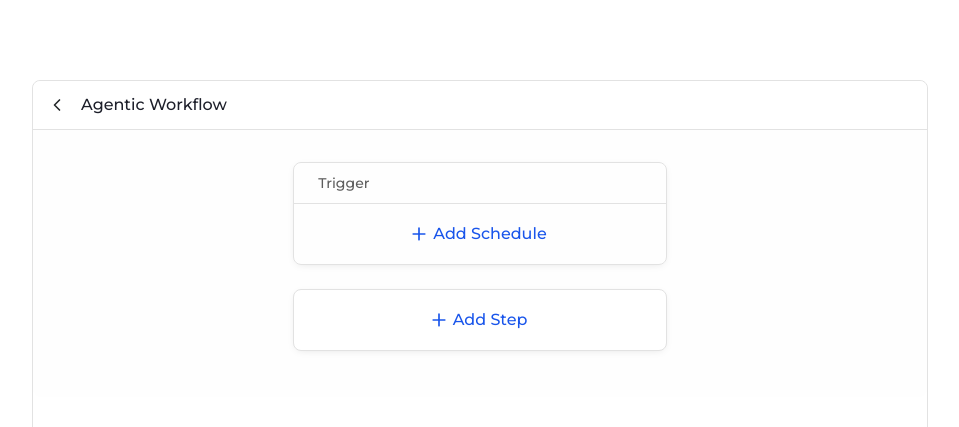
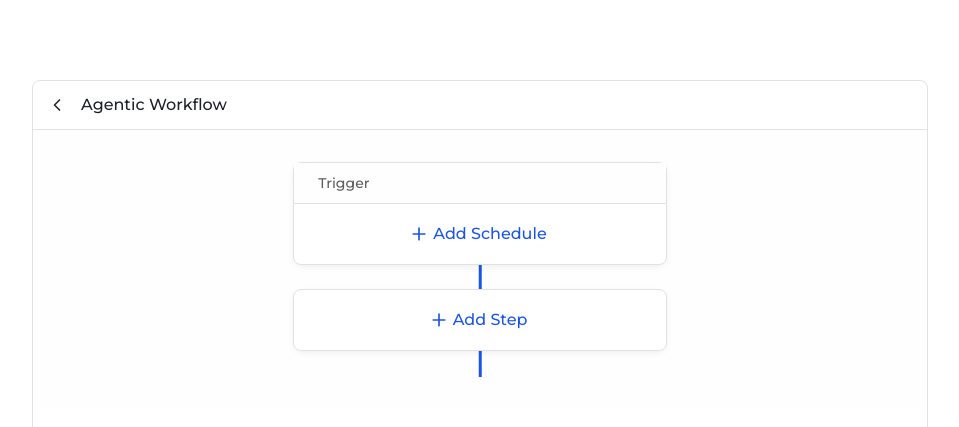
Before and after one commit to wjlee299/frontend-intern-assessment, a Next.js app: page / in a window 1280 px wide. Shown: the top 427 px of the page, without its empty margins (160-1119 px from the left). Built offline with nearby package versions, Linux system fonts and the light colour scheme.

Commit message:
Added pipeline blue line design, edited Menu template to take in children as props, added configOptions as Action interface property

```diff
--- a/app/components/configmenu/AddStepMenu.tsx
+++ b/app/components/configmenu/AddStepMenu.tsx
@@ -3,10 +3,11 @@ import MenuTemplate from "./MenuTemplate";
 import { useWorkflowContext } from "@/app/contexts/WorkflowContext";
 
 const AddStepMenu = () => {
-  const { addWorkflowStep, deleteWorkflowStep, reorderWorkflowStep } = useWorkflowContext();
+  const { addWorkflowStep, deleteWorkflowStep, reorderWorkflowStep } =
+    useWorkflowContext();
   return (
     <div>
-      <MenuTemplate menuTitle="Add a step"></MenuTemplate>
+      <MenuTemplate menuTitle="Add a step">
         <div className="flex gap-3">
           <button
             onClick={() => addWorkflowStep("Extract")}
@@ -35,6 +36,7 @@ const AddStepMenu = () => {
             Reorder Task at index 1 to index 3
           </button>
         </div>
+      </MenuTemplate>
     </div>
   );
 };
--- a/app/components/configmenu/MenuTemplate.tsx
+++ b/app/components/configmenu/MenuTemplate.tsx
@@ -3,10 +3,11 @@ import CrossIcon from "@/app/assets/icons/x.svg";
 import { useConfigMenuContext } from "@/app/contexts/ConfigMenuContext";
 
 interface MenuTemplateProps {
-  menuTitle: string;
+    menuTitle: string;
+    children?: React.ReactNode;
 }
 
-const MenuTemplate: React.FC<MenuTemplateProps> = ({ menuTitle }) => {
+const MenuTemplate: React.FC<MenuTemplateProps> = ({ menuTitle, children }) => {
   const { closeMenu } = useConfigMenuContext();
 
   return (
@@ -17,7 +18,9 @@ const MenuTemplate: React.FC<MenuTemplateProps> = ({ menuTitle }) => {
           <CrossIcon className="h-6 w-6 rounded-sm p-0.5 text-neutral-n500 hover:bg-neutral-n30 transition-colors"></CrossIcon>
         </button>
       </div>
-      <div className="flex w-full justify-center py-4"></div>
+          <div className="flex flex-col gap-3 p-4 w-full justify-center">
+              {children}
+      </div>
     </div>
   );
 };
--- a/app/components/configmenu/StepConfigMenu.tsx
+++ b/app/components/configmenu/StepConfigMenu.tsx
@@ -1,10 +1,19 @@
-import React from "react";
+"use client";
 import MenuTemplate from "./MenuTemplate";
+import { useConfigMenuContext } from "@/app/contexts/ConfigMenuContext";
 
 const StepConfigMenu = () => {
+  const { configOptions } = useConfigMenuContext();
+
   return (
     <div>
-      <MenuTemplate menuTitle="Step Configuration"></MenuTemplate>
+      <MenuTemplate menuTitle="Step Configuration">
+        <ul>
+          {configOptions.map((configOption, index) => (
+            <li key={index}>{JSON.stringify(configOption)}</li>
+          ))}
+        </ul>
+      </MenuTemplate>
     </div>
   );
 };
--- a/app/components/sections/WorkflowSection.tsx
+++ b/app/components/sections/WorkflowSection.tsx
@@ -9,7 +9,7 @@ const WorkflowSection = () => {
   const { workflowPipeline } = useWorkflowContext();
 
   return (
-    <div className="flex w-[45%] flex-col gap-6">
+    <div className="connector-wrapper relative flex w-[45%] flex-col gap-6">
       <TriggerScheduleBox></TriggerScheduleBox>
       {workflowPipeline.map((workflowStep, index) => (
         <WorkflowStepBox
@@ -18,7 +18,6 @@ const WorkflowSection = () => {
           key={index}
         ></WorkflowStepBox>
       ))}
-
       <AddStepBox></AddStepBox>
     </div>
   );
--- a/app/components/workflow/TriggerScheduleBox.tsx
+++ b/app/components/workflow/TriggerScheduleBox.tsx
@@ -2,8 +2,8 @@ import AddBtn from "../buttons/AddBtn";
 
 const TriggerScheduleBox = () => {
   return (
-    <div className="w-full rounded-lg border border-neutral-n30 shadow-[0_2px_10px_-4px_rgba(0,0,0,0.15)]">
-      <div className="border-b border-neutral-n30 px-6 py-2.5">
+    <div className="w-full rounded-lg border bg-neutral-n0 border-neutral-n30 shadow-[0_2px_10px_-4px_rgba(0,0,0,0.15)]">
+      <div className="border-b border-neutral-n30 px-6 py-2.5 bg-neutral-n5">
         <h1 className="title-03 text-neutral-n300">Trigger</h1>
       </div>
       <div className="flex w-full justify-center py-4">
--- a/app/components/workflow/WorkflowStepBox.tsx
+++ b/app/components/workflow/WorkflowStepBox.tsx
@@ -1,12 +1,21 @@
+"use client";
 import React from "react";
 import { WorkflowStep } from "@/app/models/WorkflowModel";
 import GripIcon from "@/app/assets/icons/grip-vertical.svg";
 import EllipsisIcon from "@/app/assets/icons/ellipsis-vertical.svg";
+import { useConfigMenuContext } from "@/app/contexts/ConfigMenuContext";
 
 const WorkflowStepBox: React.FC<WorkflowStep> = ({ index, action }) => {
+  const { openConfigMenu } = useConfigMenuContext();
+
   return (
-    <div className="group relative w-full rounded-lg border border-neutral-n30 bg-neutral-n0 shadow-[0_2px_10px_-4px_rgba(0,0,0,0.15)]">
-      <button className="absolute top-0 bottom-0 left-2 my-auto h-6 w-6 cursor-pointer text-neutral-n0 group-hover:text-neutral-n50 active:text-neutral-n200">
+    <div
+      onClick={() => {
+        openConfigMenu(action.configOptions);
+      }}
+      className="group relative w-full cursor-pointer rounded-lg border border-neutral-n30 bg-neutral-n0 shadow-[0_2px_10px_-4px_rgba(0,0,0,0.15)]"
+    >
+      <button className="absolute top-0 bottom-0 left-2 my-auto h-6 w-6 text-neutral-n0 group-hover:text-neutral-n50 active:text-neutral-n200">
         <GripIcon></GripIcon>
       </button>
       <div className="body-03 flex w-full items-center gap-4 px-9 py-4 text-neutral-n700">
@@ -16,7 +25,7 @@ const WorkflowStepBox: React.FC<WorkflowStep> = ({ index, action }) => {
         </div>
         <h1>{action.stepName}</h1>
       </div>
-      <button className="absolute top-0 right-2 bottom-0 my-auto h-5 w-5 cursor-pointer text-neutral-n0 group-hover:text-neutral-n50 focus:text-neutral-n200 active:text-neutral-n200">
+      <button className="absolute top-0 right-2 bottom-0 my-auto h-5 w-5 text-neutral-n0 group-hover:text-neutral-n50 focus:text-neutral-n200 active:text-neutral-n200">
         <EllipsisIcon></EllipsisIcon>
       </button>
     </div>
--- a/app/globals.css
+++ b/app/globals.css
@@ -193,3 +193,20 @@ body {
   margin-left: 2rem;
   white-space: normal;
 }
+
+.connector-wrapper {
+  position: relative;
+  z-index: 0;
+}
+
+.connector-wrapper::before {
+  content: "";
+  position: absolute;
+  top: 0;
+  left: 50%;
+  transform: translateX(-50%);
+  width: 2.5px;
+  height: 100%;
+  background: var(--extended-dark-blue-100);
+  z-index: -1;
+}
--- a/app/models/ActionsModel.tsx
+++ b/app/models/ActionsModel.tsx
@@ -18,6 +18,7 @@ export interface Action {
   actionDesc: string;
   stepName: string; // string displayed in the pipeline step box
   icon: React.ReactNode;
+  configOptions: ConfigOption[];
 }
 
 // task itself has no config options
```
Lines whose indentation alone changed are shown as unchanged.
